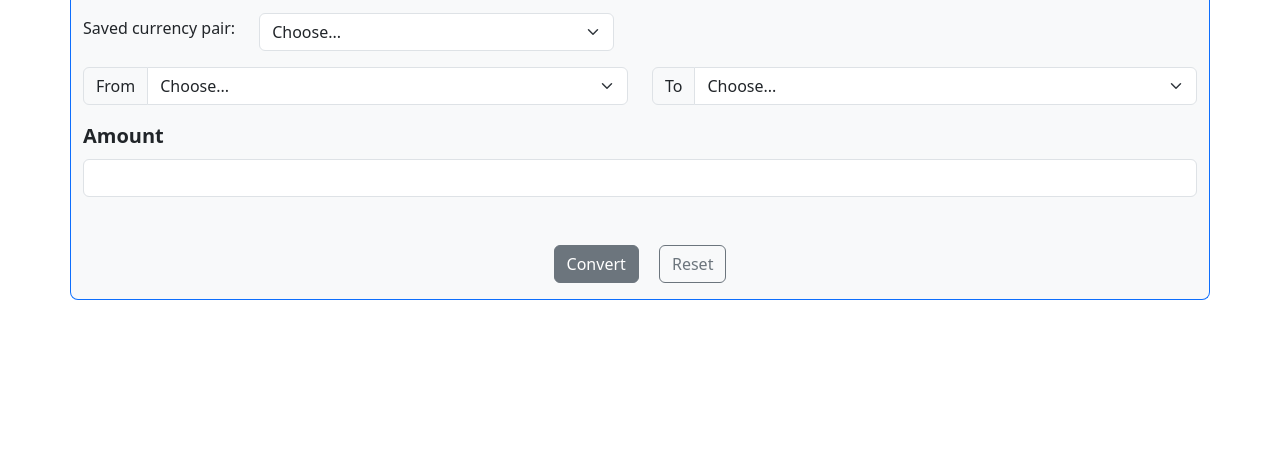
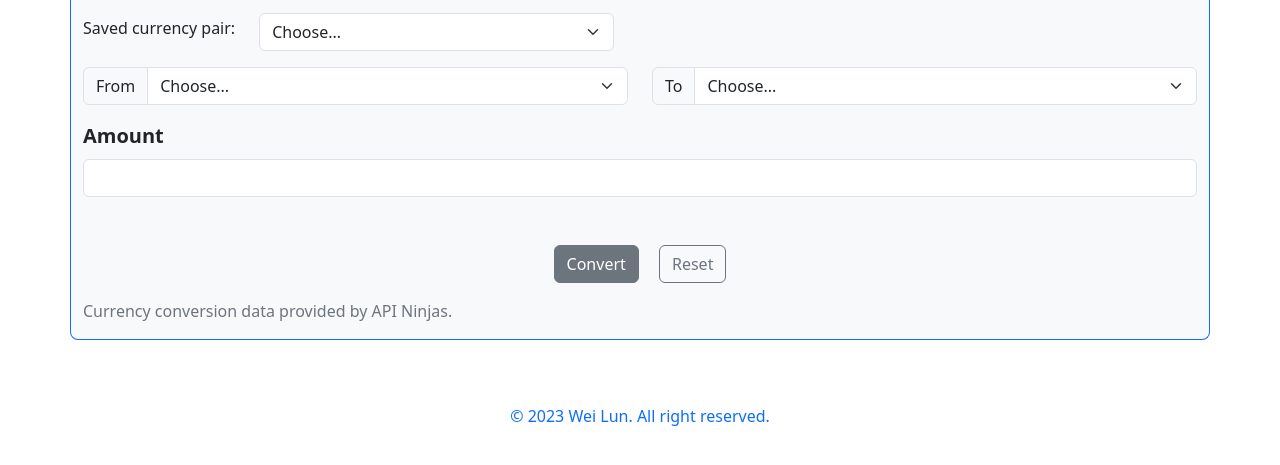
Before and after one commit to weilun320/26-Currency-Converter-App, a plain HTML site: page index.html in a window 1280 px wide. Shown: the part 115-580 px from the top of the page. Drawn offline with nearby package versions, Linux system fonts and the light colour scheme.

Commit message:
Added footer and data provider info

```diff
--- a/index.html
+++ b/index.html
@@ -57,8 +57,11 @@
         <button type="button" class="me-2 btn btn-secondary" onclick="convertCurrency()">Convert</button>
         <button type="button" class="ms-2 btn btn-outline-secondary" onclick="resetConversion()">Reset</button>
       </div>
+      <p class="text-secondary">Currency conversion data provided by API Ninjas.</p>
     </div>
   </div>
+
+  <footer class="text-center text-primary p-3">&copy; 2023 Wei Lun. All right reserved.</footer>
 
   <script src="script.js"></script>
 </body>
```
